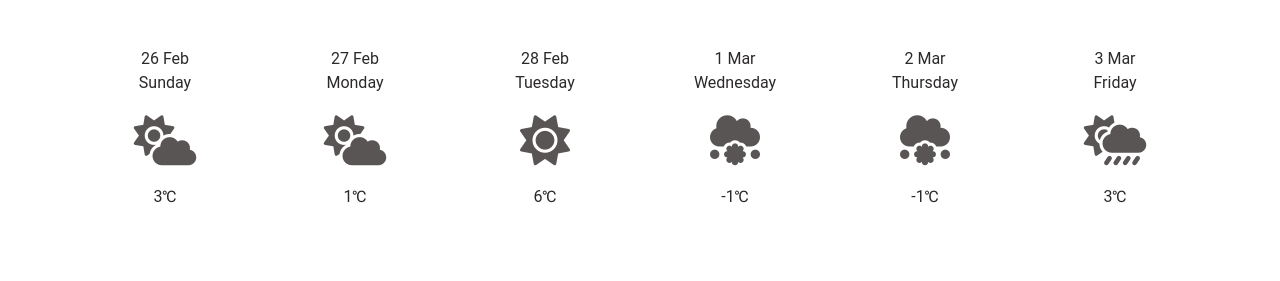
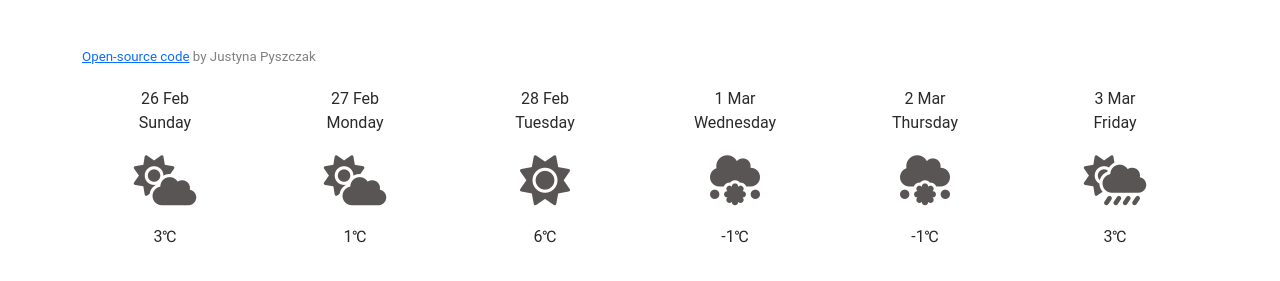
Before and after one commit to JusPys/my-weather-app, a plain HTML site: page index.html in a window 1280 px wide. Shown: the part 259-540 px from the top of the page. Drawn offline with nearby package versions, Linux system fonts and the light colour scheme; no server answers.

Commit message:
Added link to open source code

```diff
--- a/index.html
+++ b/index.html
@@ -4,7 +4,7 @@
     <meta charset="UTF-8" />
     <meta http-equiv="X-UA-Compatible" content="IE=edge" />
     <meta name="viewport" content="width=device-width, initial-scale=1.0" />
-    <title>Week 5 Challenge</title>
+    <title>Week 6 Challenge</title>
     <link
       href="https://cdn.jsdelivr.net/npm/bootstrap@5.2.0-beta1/dist/css/bootstrap.min.css"
       rel="stylesheet"
@@ -87,6 +87,11 @@
         </div>
       </div>
 
+      <div class="col-4 code-source">
+<a href="https://github.com/JusPys/my-weather-app">
+  Open-source code</a> by Justyna Pyszczak
+        </div>
+
       <div class="row Nextdays">
         <div class="col-2 1st-Day">
           <p>26 Feb</p>
--- a/src/style.css
+++ b/src/style.css
@@ -64,3 +64,9 @@ i {
 .farenheit-main {
   font-size: 15px;
 }
+
+.code-source {
+  font-size: smaller;
+  color: gray;
+  margin-bottom: 20px;
+}
```
